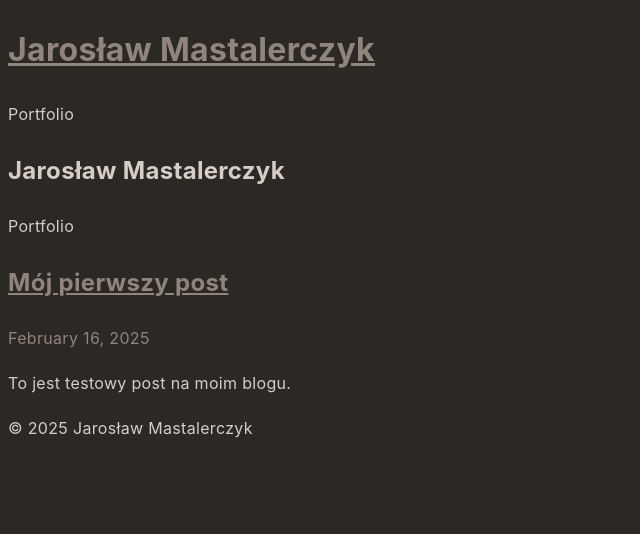
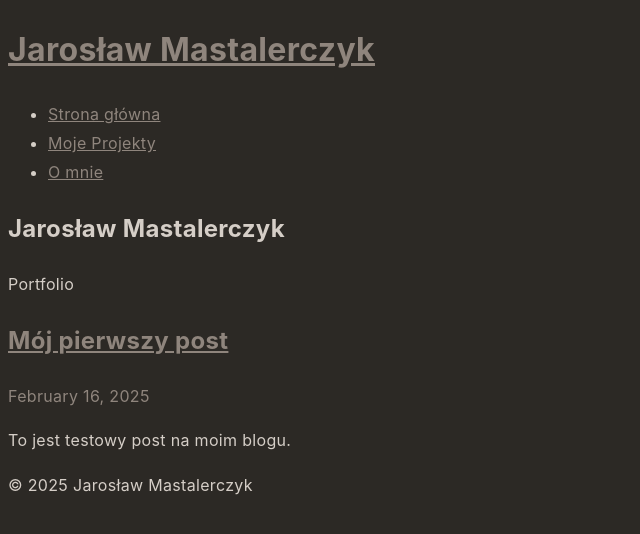
Before and after one commit to JaroMasta/JaroMasta.github.io, a Jekyll site: the page built from index.md, in a window 1280 px wide. Shown: the top 534 px of the page, without its empty margins (0-640 px from the left). Built offline with Jekyll 4.4.1, drawn with Linux system fonts in a browser that asks for light colours.

Commit message:
Update default.html

```diff
--- a/_layouts/default.html
+++ b/_layouts/default.html
@@ -9,13 +9,21 @@
 <body>
   <header>
     <h1><a href="{{ '/' | relative_url }}">{{ site.title }}</a></h1>
-    <p>{{ site.description }}</p>
+    <nav>
+      <ul>
+        <li><a href="{{ '/' | relative_url }}">Strona główna</a></li>
+        <li><a href="{{ '/projekty' | relative_url }}">Moje Projekty</a></li>
+        <li><a href="{{ '/o-mnie' | relative_url }}">O mnie</a></li>
+      </ul>
+    </nav>
   </header>
+
   <main>
     {{ content }}
   </main>
+
   <footer>
-    <p>&copy; {{ site.time | date: '%Y' }} {{ site.author.name }}</p>
+    {% include footer.html %}
   </footer>
 </body>
 </html>
```
